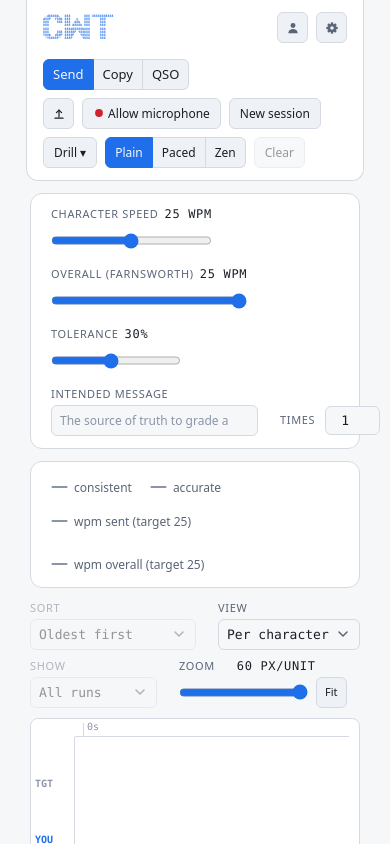
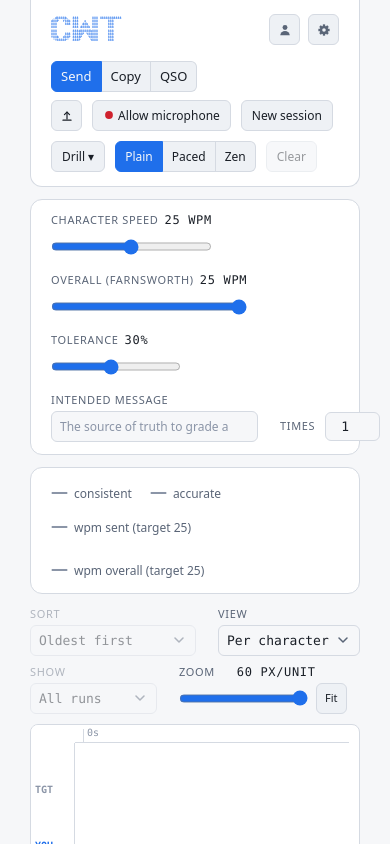
Before and after one commit to W7YFR/cwt, a React (Vite) app in the folder app/: page / in a window 390 px wide. Both pictures are taken after a click on the button "Start practicing". Shown: the top 844 px of the page. Built offline with nearby package versions, Linux system fonts and the light colour scheme.

Commit message:
fix: keep the header's margins on a phone, so it lines up with the bands below

```diff
--- a/app/src/ui/base.css
+++ b/app/src/ui/base.css
@@ -468,18 +468,17 @@ h1 { margin: 0; font-size: 15px; font-weight: 600; letter-spacing: .01em; }
 @media (max-width: 700px) {
   .cornergroup { order: 0; }
   .recordbar { order: 1; }
-  /* In by the panels' margin, and closer, so the brand, the page switch and
-     the corner fit on one line on a phone. */
-  header { margin: 0 16px; padding: 12px 16px; column-gap: 12px; }
+  /* Closer, so the brand, the page switch and the corner fit on one line
+     on a phone. */
+  header { column-gap: 12px; }
 }
 /* Too narrow for the brand, the page switch and the corner on one line: the
    brand and the corner share the first line, the page switch has the second
    and the page's buttons the third. The empty line between them is a break,
    pulled up by the row gap so it adds no height. */
-@media (max-width: 440px) {
+@media (max-width: 480px) {
   header::after { content: ""; flex-basis: 100%; height: 0; margin-top: -8px; }
   header .pageswitch, header .recordbar { order: 1; }
-  header .recordbar { gap: 8px; }
 }
 
 /* The band the corner button opens, under the header and above everything the
```
Also changed, not shown: 1 other file (tests, documents, lock files or other folders).
